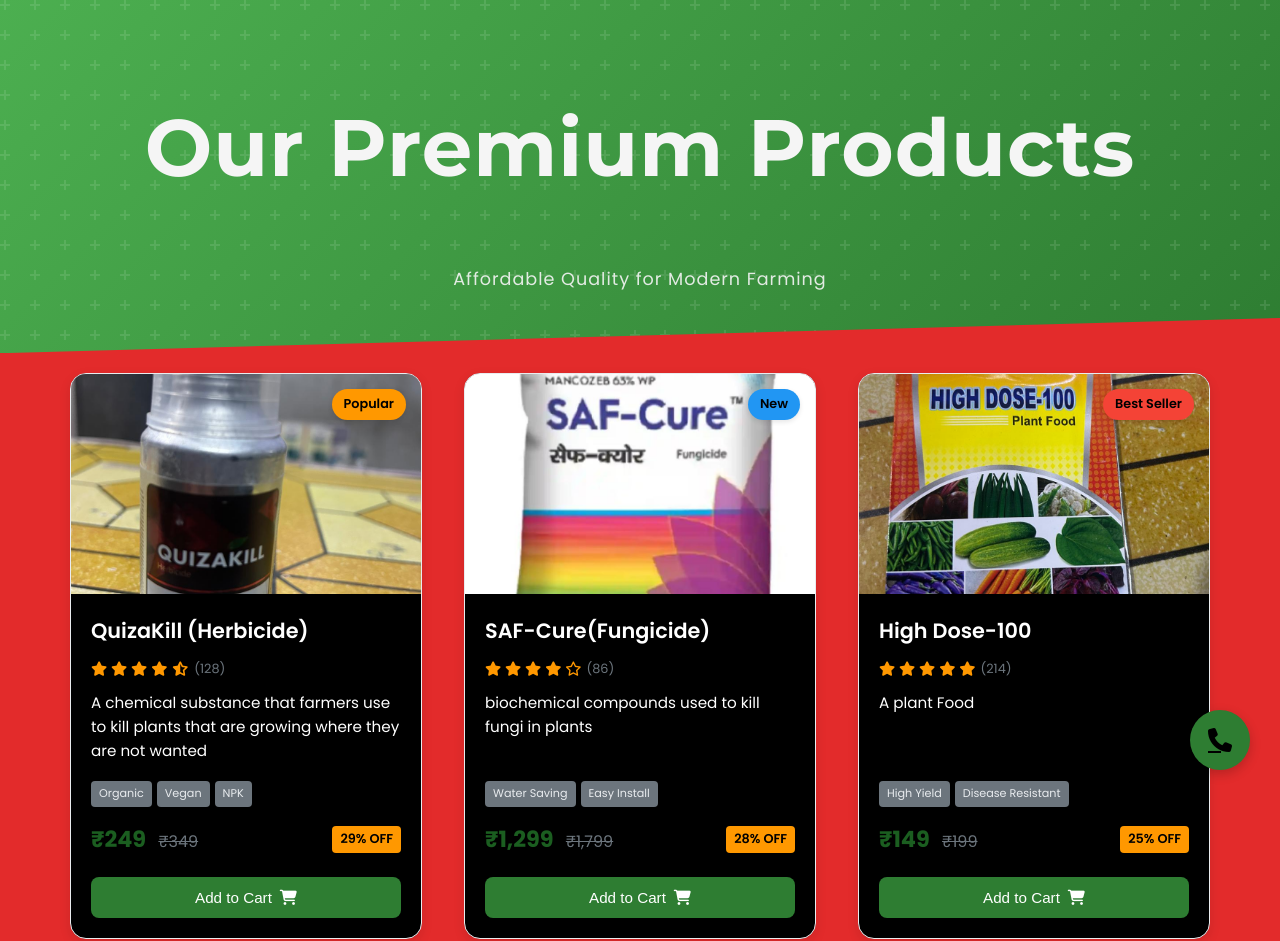
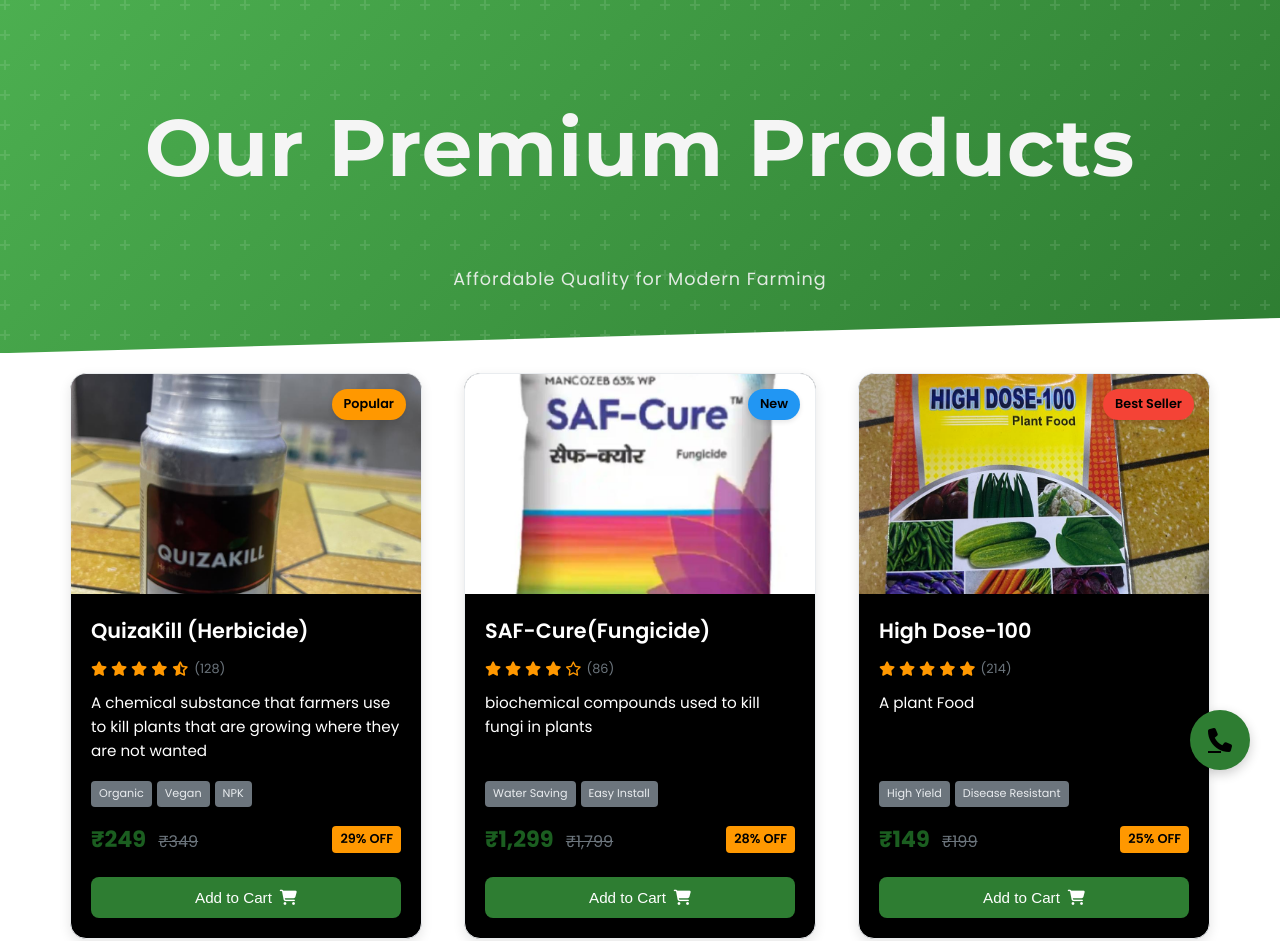
Before and after one commit to singhaankush/plant-care-solution, a plain HTML site: page e-com/component/prd.html in a window 1280 px wide. Shown: the top 941 px of the page. Drawn offline with Linux system fonts and the light colour scheme.

Commit message:
Update prd.html

```diff
--- a/e-com/component/prd.html
+++ b/e-com/component/prd.html
@@ -26,7 +26,7 @@
             font-family: 'Poppins', sans-serif;
             margin: 0;
             padding: 0;
-            background: linear-gradient(135deg, #e32b2b 50%, #0e0e0e 70%);
+            background: white;
             color: var(--dark);
             line-height: 1.6;
         }
```
